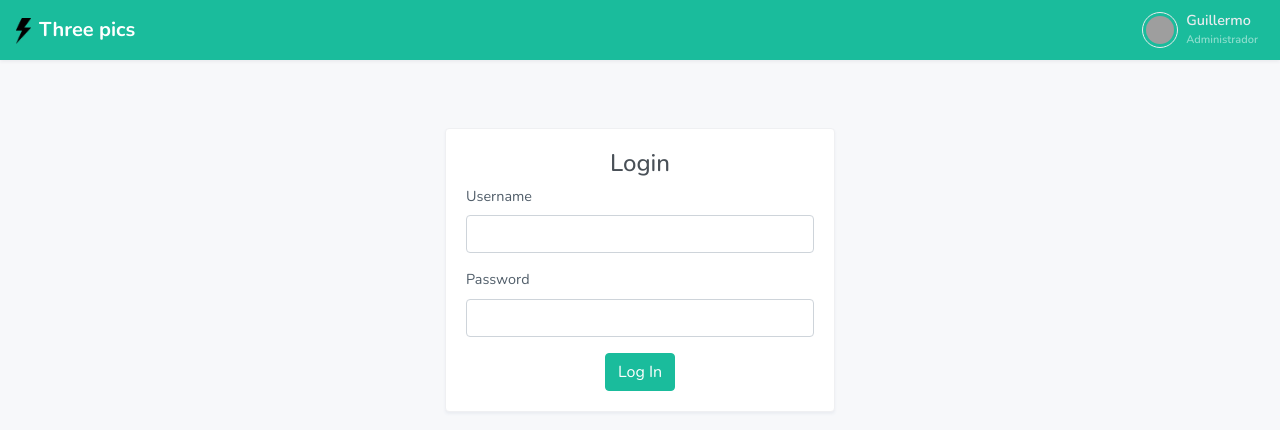
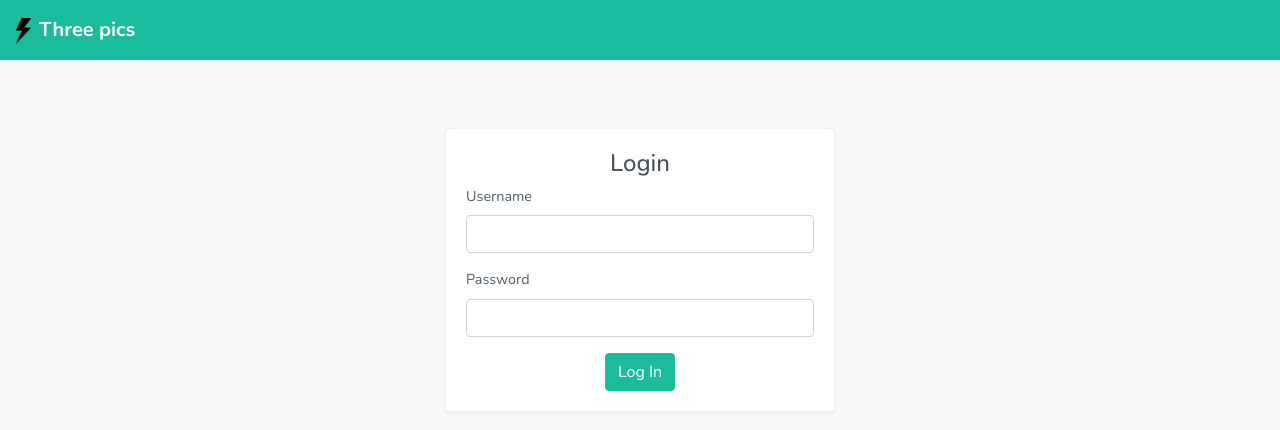
Before and after one commit to guillermosg28/aplicacion-reactjs, a React (Create React App) app: page / in a window 1280 px wide. Shown: the top 430 px of the page. Built offline with nearby package versions, Linux system fonts and the light colour scheme; grey boxes are pictures that could not be loaded.

Commit message:
Ejercicio 3 - Autenticación y consumo APIs

```diff
--- a/src/App.js
+++ b/src/App.js
@@ -23,7 +23,7 @@ function App() {
   function renderSection() {
     if (section === "posts") {
       return (
-        <><SearchBar search={search} onSearch={handleSearch} /> <PostList onSearch={handleSearch} search={search} /></>
+        <><SearchBar search={search} onSearch={handleSearch} /> <PostList search={search} /></>
       );
     }
     if (section === "profile") {
@@ -35,7 +35,7 @@ function App() {
 
   return (
     <div className="App">
-      <NavBar onSection={handleSection} />
+      <NavBar onSection={handleSection} token={loginOk} />
       <div className="main-content">
         <div className="page-content">
           <div className="container-fluid">
--- a/src/components/NavBar.jsx
+++ b/src/components/NavBar.jsx
@@ -1,4 +1,4 @@
-function NavBar({ onSection }) {
+function NavBar({ onSection, token }) {
   return (
     <header className="page-topbar">
       <div className="navbar-header">
@@ -14,6 +14,7 @@ function NavBar({ onSection }) {
           </div>
         </div>
         <div className="d-flex">
+          {token ? (
             <div className="dropdown d-inline-block">
               <button
                 onClick={() => {
@@ -29,6 +30,9 @@ function NavBar({ onSection }) {
                 </span>
               </button>
             </div>
+          ) : (
+            <></>
+          )}
         </div>
       </div>
     </header>
--- a/src/components/PostList/index.jsx
+++ b/src/components/PostList/index.jsx
@@ -5,7 +5,7 @@ import Loading from "../../components/Loading";
 
 const initialPosts = [];
 
-function PostList({ search, onSearch }) {
+function PostList({ search}) {
   const [posts, setPosts] = useState(initialPosts);
 
   const [searchLocal, setSearchLocal] = useState("");
```
Lines whose indentation alone changed are shown as unchanged.
